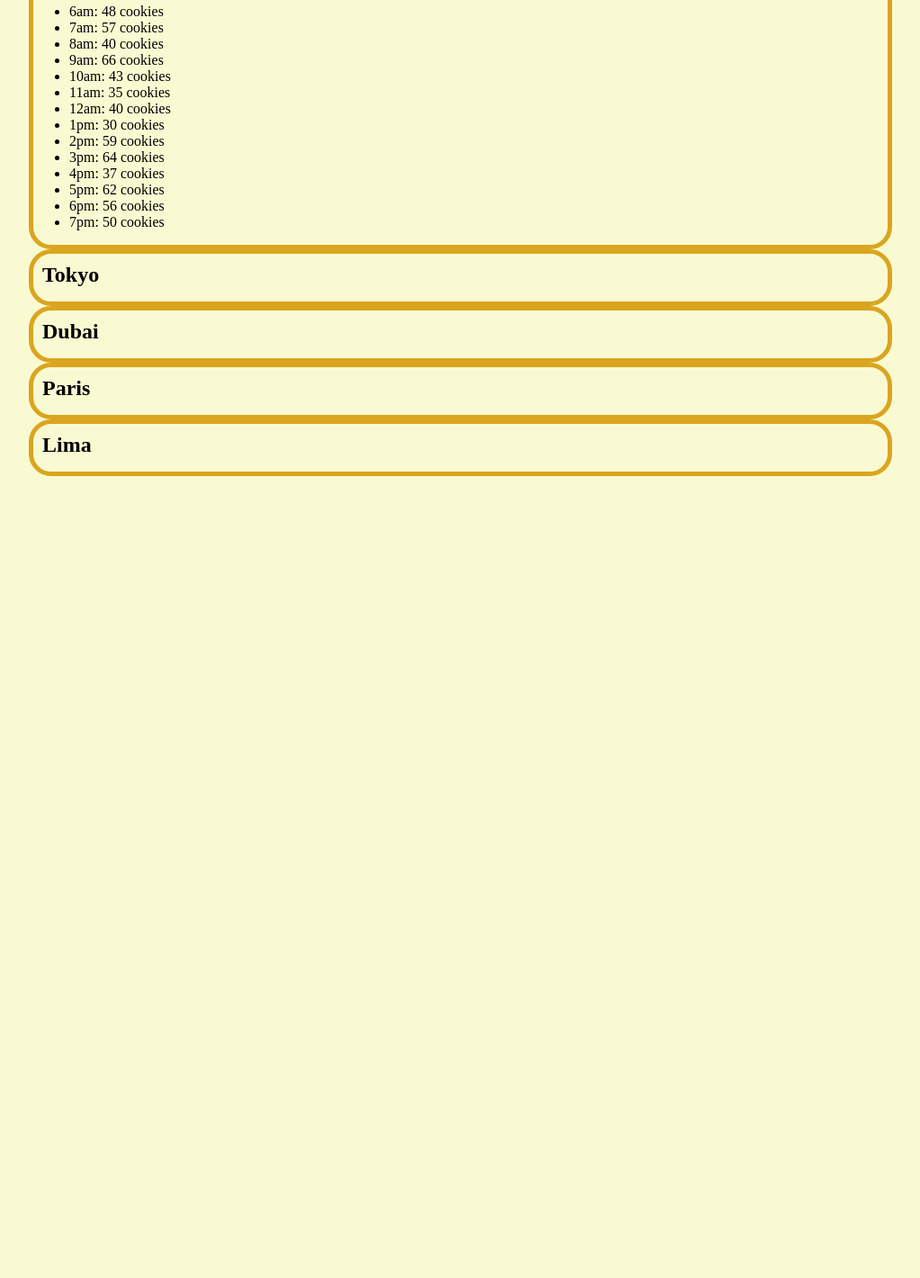
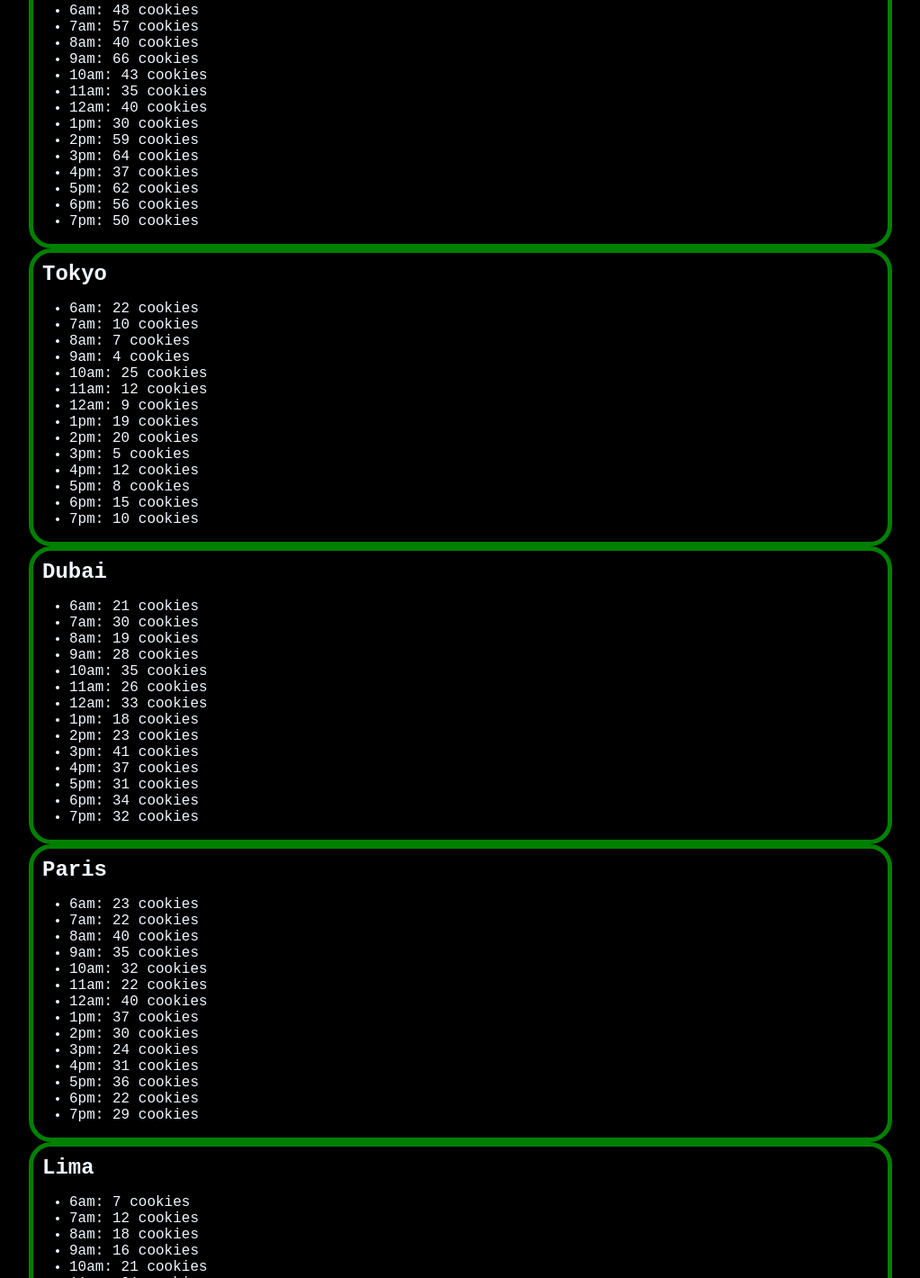
Before and after one commit to DrPayne25/cookie-stand, a plain HTML site: page sales.html in a window 1280 px wide. Shown: the part 159-1579 px from the top of the page at 90% size, without its empty margins (128-1151 px from the left). Before the commit the page ends 800 px from the top, so only its background shows below. Drawn offline with Linux system fonts and the light colour scheme.

Commit message:
updated my css colors

```diff
--- a/css/sytle.css
+++ b/css/sytle.css
@@ -1,24 +1,28 @@
 body {
-  background-color: lightgoldenrodyellow;
+  background-color: black;
   width: 960px;
   margin: auto;
 }
 
 h1 {
+  font-family: 'Courier New', Courier, monospace;
+  color: aliceblue;
   font-size: 3em;
   text-align: center;
   margin: 25px;
 }
 
 section {
-  border: thick solid goldenrod;
+  border: thick solid green;
   border-radius: 25px;
+  font-family: 'Courier New', Courier, monospace;
+  color: aliceblue;
 }
 
 section img {
   margin: 10px;
   border-radius: 25px;
-  border: medium solid goldenrod;
+  border: medium solid green;
   width: 600px;
 }
 
@@ -29,6 +33,8 @@ article  {
 }
 
 h3 {
+  font-family: 'Courier New', Courier, monospace;
+  color: aliceblue;
   font-size: 1.5em;
   margin: 10px;
 }
--- a/js/app.js
+++ b/js/app.js
@@ -1,36 +1,36 @@
-// 'use strict';
-// console.log('Hello World');
-// //gets the element
-// const mycontainer = document.getElementById('container');
+'use strict';
+console.log('Hello World');
+//gets the element
+const mycontainer = document.getElementById('container');
 
-// //Proof of Life get in the habit of doing this more
-// console.log(mycontainer);
+//Proof of Life get in the habit of doing this more
+console.log(mycontainer);
 
-// //1.Create Element
-// let section = document.createElement('section');
-// //2.give it content
-// let ul = document.createElement('ul');
-// //3. append to the DOM
-// mycontainer.appendChild(section);
-// //Do this its important to do proof of life as you go
+//1.Create Element
+let section = document.createElement('section');
+//2.give it content
+let ul = document.createElement('ul');
+//3. append to the DOM
+mycontainer.appendChild(section);
+//Do this its important to do proof of life as you go
 
-// // create element
-// let img = document.createElement('img');
-// //Content for this part
-// img.src = 'img/tokyo.jpg';
-// img.alt = 'picture of tokyo';
-// // append
-// section.appendChild(img);
-// //proof of life
+// create element
+let img = document.createElement('img');
+//Content for this part
+img.src = 'img/tokyo.jpg';
+img.alt = 'picture of tokyo';
+// append
+section.appendChild(img);
+//proof of life
 
-// //create article
-// let article = document.createElement('article');
-// //give content
-// let h3 = document.createElement('h3');
-// //give text content
-// h3.textContent = ''
-// //append to the dom
-// section.appendChild(article);
+//create article
+let article = document.createElement('article');
+//give content
+let h3 = document.createElement('h3');
+//give text content
+h3.textContent = 'Tokyo';
+//append to the dom
+section.appendChild(article);
 
 
 
@@ -136,12 +136,51 @@ let lima = {
     }
     return this.avgCookiesSoldEachHourArray;
   },
-};
+}
 console.log(seattle.calcCookiesPerHour());
+function seattleList() {
+  let ulListSeattle = document.getElementById('seattle_list');
+  for (let i = 0; i < seattle.avgCookiesSoldEachHourArray.length; i++){
+    let ulListItem = document.createElement('li');
+    ulListItem.innerHTML = seattle.avgCookiesSoldEachHourArray[i];
+    ulListSeattle.appendChild(ulListItem);
+  }
+}
+seattleList();
 
-let ulListSeattle = document.getElementById('seattleList');
-for (let i = 0; i < seattle.avgCookiesSoldEachHourArray.length; i++){
+console.log(tokyo.calcCookiesPerHour());
+function tokyoList() {
+  let ulListTokyo = document.getElementById('tokyo_list');
+  for (let i = 0; i < tokyo.avgCookiesSoldEachHourArray.length; i++){
+    let ulListItem = document.createElement('li');
+    ulListItem.innerHTML = tokyo.avgCookiesSoldEachHourArray[i];
+    ulListTokyo.appendChild(ulListItem);
+  }
+}
+tokyoList();
+
+console.log(dubai.calcCookiesPerHour());
+function dubaiList() {
+  let ulListDubai = document.getElementById('dubai_list');
+  for (let i = 0; i < dubai.avgCookiesSoldEachHourArray.length; i++){
+    let ulListItem = document.createElement('li');
+    ulListItem.innerHTML = dubai.avgCookiesSoldEachHourArray[i];
+    ulListDubai.appendChild(ulListItem);
+  }
+}
+dubaiList();
+
+console.log(paris.calcCookiesPerHour());
+let ulListParis = document.getElementById('paris_list');
+for (let i = 0; i < paris.avgCookiesSoldEachHourArray.length; i++){
   let ulListItem = document.createElement('li');
-  ulListItem.innerHTML = seattle.avgCookiesSoldEachHourArray[i];
-  ulListSeattle.appendChild(ulListItem);
+  ulListItem.innerHTML = paris.avgCookiesSoldEachHourArray[i];
+  ulListParis.appendChild(ulListItem);
 }
+console.log(lima.calcCookiesPerHour());
+let ulListLima = document.getElementById('lima_list');
+for (let i = 0; i < lima.avgCookiesSoldEachHourArray.length; i++){
+  let ulListItem = document.createElement('li');
+  ulListItem.innerHTML = lima.avgCookiesSoldEachHourArray[i];
+  ulListLima.appendChild(ulListItem);
+}
--- a/sales.html
+++ b/sales.html
@@ -13,29 +13,33 @@
 
   <main id="container">
 
-    <section id="seattleStore">
+    <section id="seattle_store">
       <h3>Seattle</h3>
-      <ul id="seattleList">
+      <ul id="seattle_list">
       </ul>
     </section>
-    <section id="tokyoStore">
+
+    <section id="tokyo_store">
       <h3>Tokyo</h3>
-      <ul id="tokyoist">
+      <ul id="tokyo_list">
       </ul>
     </section>
-    <section id="DubaiStore">
+
+    <section id="dubai_store">
       <h3>Dubai</h3>
-      <ul id="DubaiList">
+      <ul id="dubai_list">
       </ul>
     </section>
-    <section id="ParisStore">
+
+    <section id="paris_store">
       <h3>Paris</h3>
-      <ul id="ParisList">
+      <ul id="paris_list">
       </ul>
     </section>
-    <section id="LimaStore">
+
+    <section id="lima_store">
       <h3>Lima</h3>
-      <ul id="limaList">
+      <ul id="lima_list">
       </ul>
     </section>
 
```
